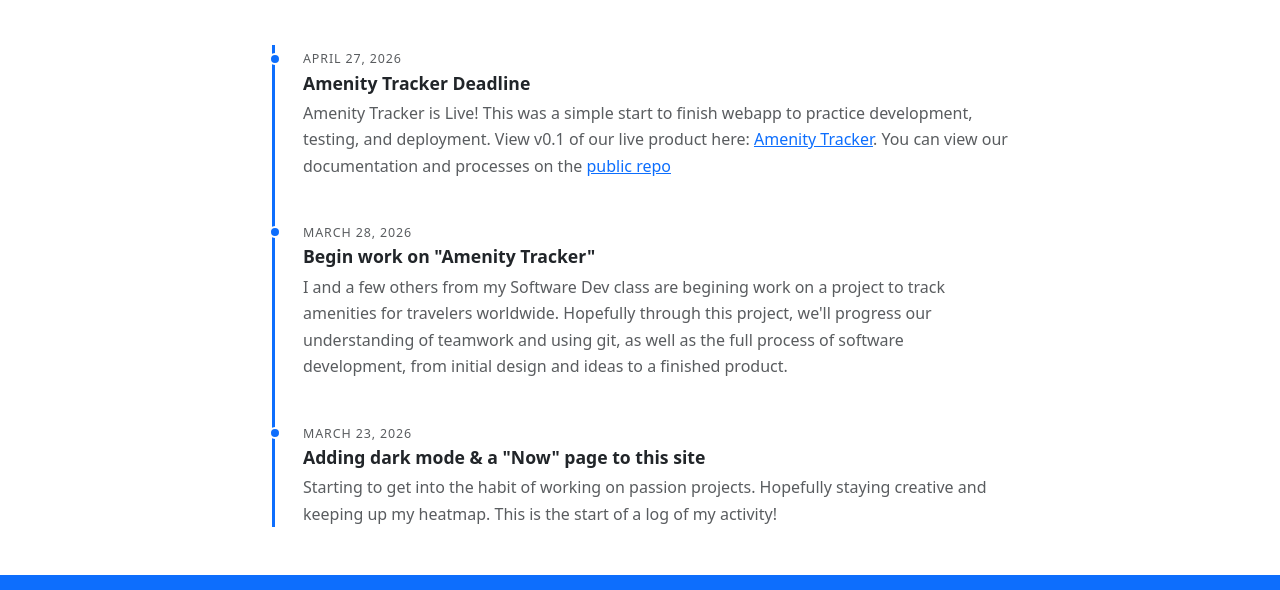
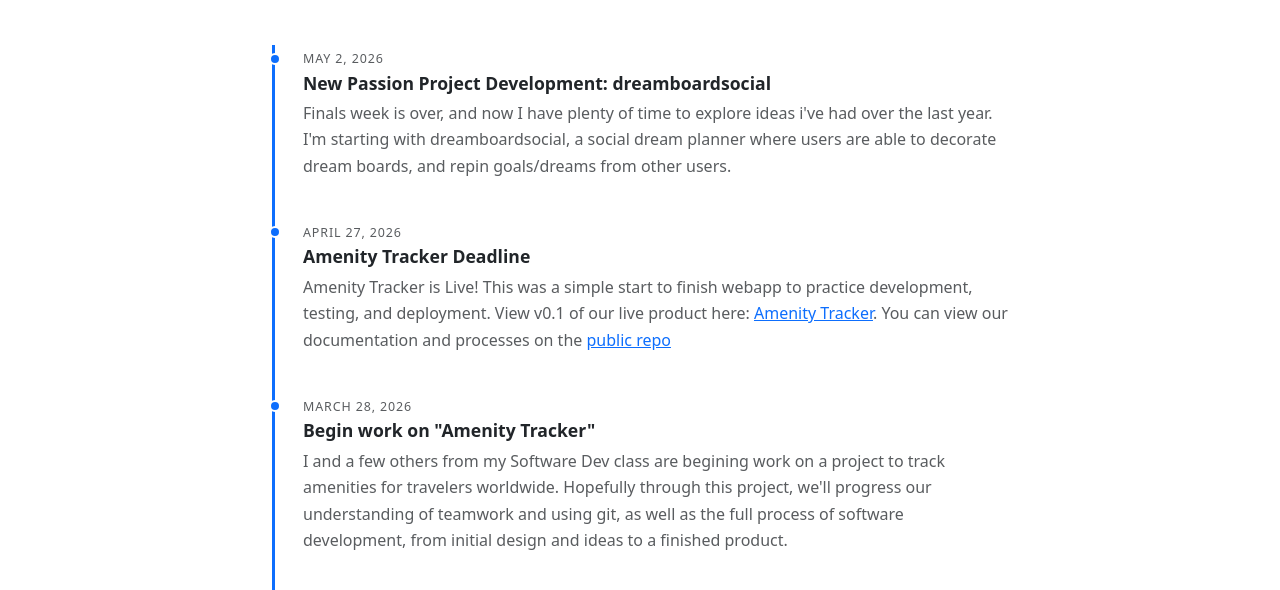
Before and after one commit to btorio15/PersonalSite, an Eleventy site: page src/now.njk in a window 1280 px wide. Shown: the part 173-763 px from the top of the page. Built offline with nearby package versions, Linux system fonts and the light colour scheme; Eleventy itself is replaced by a stand-in of ours; files that its build step writes are made by us from their sources.

Commit message:
May 2 now update

```diff
--- a/src/now.njk
+++ b/src/now.njk
@@ -13,6 +13,14 @@ permalink: /now.html
   <ul class="timeline">
 
     <!-- Add new entries at the TOP -->
+     <li class="timeline-entry">
+      <time class="timeline-date">May 2, 2026</time>
+      <h3 class="timeline-title">New Passion Project Development: dreamboardsocial</h3>
+      <p class="timeline-body">
+        Finals week is over, and now I have plenty of time to explore ideas i've had over the last year. I'm starting with dreamboardsocial, a social dream planner where users are able to decorate dream boards, and repin goals/dreams from other users.
+      </p>
+    </li>
+
      <li class="timeline-entry">
       <time class="timeline-date">April 27, 2026</time>
       <h3 class="timeline-title">Amenity Tracker Deadline</h3>
```
